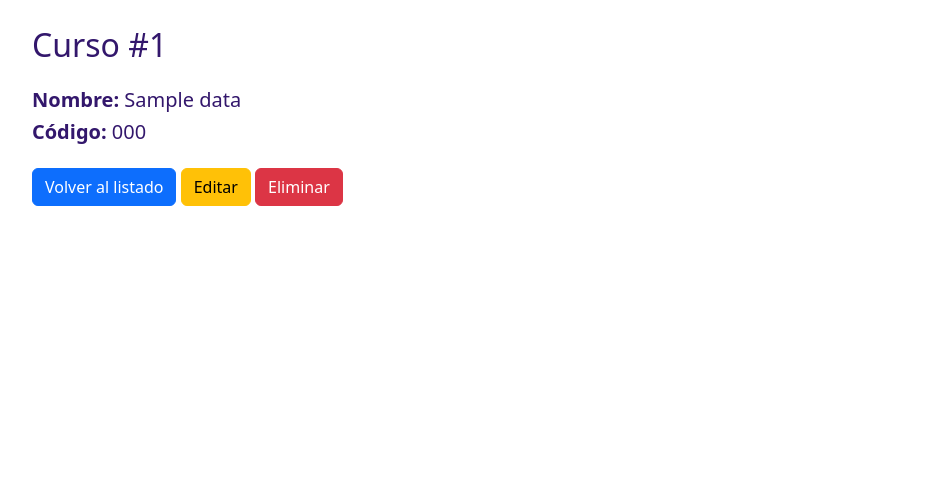
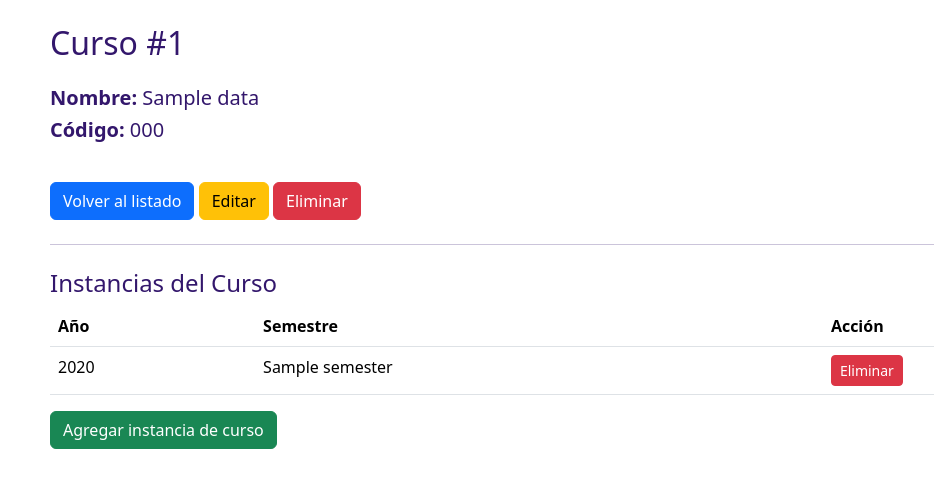
Before and after one commit to JGalindo16/Proyecto_Verficable, a Flask app: template app/templates/courses/show.html in a window 1280 px wide. Shown: the top 488 px of the page, without its empty margins (32-966 px from the left). Run offline with Flask 3, Linux system fonts and the light colour scheme; the template is opened without the code that fills it: most values are stand-ins (such as "Sample title", 1, 10 or a date in 2020).

Commit message:
feature: added Course Instance CRUD

```diff
--- a/app/__init__.py
+++ b/app/__init__.py
@@ -2,6 +2,7 @@ from flask import Flask, render_template
 from app.routes.course_routes import course_bp
 from app.routes.professor_routes import professor_bp
 from app.routes.student_routes import student_bp
+from app.routes.course_instance_routes import course_instance_bp
 from app.http_errors import HTTP_NOT_FOUND
 
 def create_app():
@@ -10,6 +11,7 @@ def create_app():
     app.register_blueprint(course_bp)
     app.register_blueprint(professor_bp)
     app.register_blueprint(student_bp)
+    app.register_blueprint(course_instance_bp)
 
     @app.errorhandler(HTTP_NOT_FOUND)
     def not_found(e):
--- a/app/templates/courses/show.html
+++ b/app/templates/courses/show.html
@@ -6,19 +6,85 @@
     <link href="https://cdn.jsdelivr.net/npm/bootstrap@5.3.3/dist/css/bootstrap.min.css" rel="stylesheet">
 </head>
 <body>
-    <div class="base">
+    <div class="base container mt-4">
         <h2>Curso #{{ data.id }}</h2>
         <div class="space"></div>
         <h5><strong>Nombre:</strong> {{ data.name }}</h5>
         <h5><strong>Código:</strong> {{ data.code }}</h5>
-        <div class="space"></div>
+        <div class="space mb-3"></div>
 
         <a href="/courses" class="btn btn-primary">Volver al listado</a>
         <a href="/courses/{{ data.id }}/edit" class="btn btn-warning">Editar</a>
         <form action="/courses/{{ data.id }}/delete" method="POST" style="display:inline;">
             <button type="submit" class="btn btn-danger" onclick="return confirm('¿Eliminar este curso?')">Eliminar</button>
         </form>
+
+        <hr class="my-4">
+
+        <h4>Instancias del Curso</h4>
+        <table class="table">
+            <thead>
+                <tr>
+                    <th>Año</th>
+                    <th>Semestre</th>
+                    <th>Acción</th>
+                </tr>
+            </thead>
+            <tbody>
+                {% for inst in data.instances %}
+                <tr>
+                    <td>{{ inst.year }}</td>
+                    <td>{{ inst.semester }}</td>
+                    <td>
+                        <form action="/courses/{{ data.id }}/instances/{{ inst.id }}/delete" method="POST" style="display:inline;">
+                            <button type="submit" class="btn btn-sm btn-danger" onclick="return confirm('¿Eliminar esta instancia?')">Eliminar</button>
+                        </form>
+                    </td>
+                </tr>
+                {% else %}
+                <tr><td colspan="3">No hay instancias registradas.</td></tr>
+                {% endfor %}
+            </tbody>
+        </table>
+
+        <!-- Botón para abrir el modal -->
+        <button type="button" class="btn btn-success" data-bs-toggle="modal" data-bs-target="#createInstanceModal">
+            Agregar instancia de curso
+        </button>
     </div>
+
+    <!-- Modal para crear una nueva instancia -->
+    <div class="modal fade" id="createInstanceModal" tabindex="-1" aria-labelledby="createInstanceModalLabel" aria-hidden="true">
+      <div class="modal-dialog">
+        <div class="modal-content">
+          <form action="/courses/{{ data.id }}/instances" method="POST">
+            <div class="modal-header">
+              <h5 class="modal-title" id="createInstanceModalLabel">Agregar instancia de curso</h5>
+              <button type="button" class="btn-close" data-bs-dismiss="modal" aria-label="Cerrar"></button>
+            </div>
+            <div class="modal-body">
+              <div class="form-group">
+                <label for="year">Año</label>
+                <input type="number" class="form-control" name="year" required>
+              </div>
+              <div class="form-group mt-3">
+                <label for="semester">Semestre</label>
+                <select class="form-control" name="semester" required>
+                  <option value="">-- Seleccione --</option>
+                  <option value="1">1</option>
+                  <option value="2">2</option>
+                </select>
+              </div>
+            </div>
+            <div class="modal-footer">
+              <button type="button" class="btn btn-secondary" data-bs-dismiss="modal">Cancelar</button>
+              <button type="submit" class="btn btn-primary">Crear</button>
+            </div>
+          </form>
+        </div>
+      </div>
+    </div>
+
+    <script src="https://cdn.jsdelivr.net/npm/bootstrap@5.3.3/dist/js/bootstrap.bundle.min.js"></script>
 </body>
-<script src="https://cdn.jsdelivr.net/npm/bootstrap@5.3.3/dist/js/bootstrap.bundle.min.js"></script>
 </html>
```
Also changed, not shown: app/routes/course_instance_routes.py (added, +31 -0 lines), app/services/course_instance_service.py (added, +35 -0 lines), app/services/course_service.py (+10 -3 lines).
